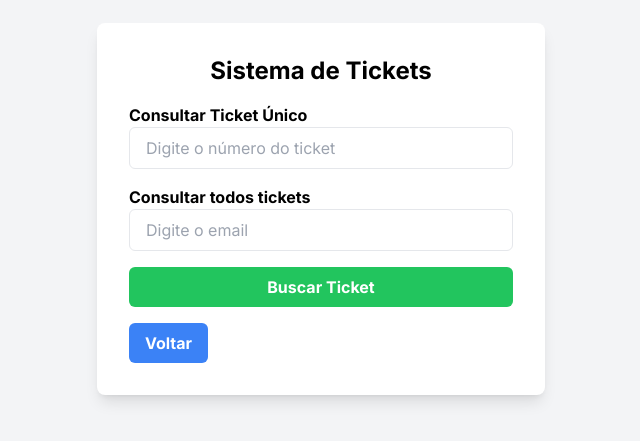
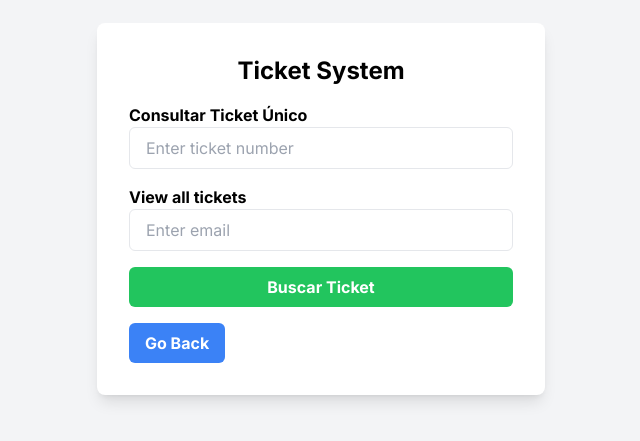
Before and after one commit to RuanDevz/Rifas, a Next.js app: page /consultticket in a window 1280 px wide. Shown: the part 191-632 px from the top of the page, without its empty margins (319-959 px from the left). Built offline with nearby package versions, Linux system fonts and the light colour scheme.

Commit message:
fix> traduce pt_br for EN

```diff
--- a/components/SeartchTicket.tsx
+++ b/components/SeartchTicket.tsx
@@ -12,7 +12,7 @@ export default function SearchTicket() {
 
   const handleSearch = async () => {
     if (!ticketNumber && !email) {
-      alert("Por favor, insira o número do ticket ou o email.");
+      alert("Please enter your ticket number or email.");
       return;
     }
 
@@ -28,7 +28,7 @@ export default function SearchTicket() {
       setError(null);
     } catch (error) {
       console.error("Error fetching ticket info", error);
-      setError("Não foi possível encontrar o ticket. Verifique os dados e tente novamente.");
+      setError("Unable to find ticket. Please check your details and try again.");
       setTicketInfo(null);
     }
   };
@@ -36,24 +36,24 @@ export default function SearchTicket() {
   return (
     <div className="flex flex-col items-center justify-center min-h-screen bg-gray-100 p-4">
       <div className="bg-white p-8 rounded-lg shadow-lg max-w-md w-full">
-        <h1 className="text-2xl font-bold mb-4 text-center">Sistema de Tickets</h1>
+        <h1 className="text-2xl font-bold mb-4 text-center">Ticket System</h1>
         <div className="mb-4">
           <label className="font-bold" htmlFor="Ticket">Consultar Ticket Único</label>
           <input
             type="text"
             id="Ticket"
-            placeholder="Digite o número do ticket"
+            placeholder="Enter ticket number"
             value={ticketNumber}
             onChange={(e) => setTicketNumber(e.target.value)}
             className="px-4 py-2 border rounded-md text-gray-800 w-full"
           />
         </div>
         <div className="mb-4">
-          <label className="font-bold" htmlFor="email">Consultar todos tickets</label>
+          <label className="font-bold" htmlFor="email">View all tickets</label>
           <input
             type="email"
             id="email"
-            placeholder="Digite o email"
+            placeholder="Enter email"
             value={email}
             onChange={(e) => setEmail(e.target.value)}
             className="px-4 py-2 border rounded-md text-gray-800 w-full"
@@ -67,23 +67,22 @@ export default function SearchTicket() {
         </button>
         {ticketInfo && (
           <div className="mt-4 p-4 bg-white text-gray-800 rounded-md shadow-md max-h-80 overflow-y-auto">
-            <h2 className="text-xl font-semibold mb-2">Informações dos Tickets</h2>
+            <h2 className="text-xl font-semibold mb-2">Ticket Information</h2>
             {Array.isArray(ticketInfo) ? (
               ticketInfo.length > 0 ? (
                 ticketInfo.map((ticket, index) => (
                   <div key={index} className="mb-4">
-                    <p><strong>Número do Ticket:</strong> #{ticket.ticket}</p>
+                    <p><strong>Ticket Number:</strong> #{ticket.ticket}</p>
                   </div>
                 ))
               ) : (
-                <p>Nenhum ticket encontrado para este email.</p>
+                <p>No tickets found for this email.</p>
               )
             ) : (
               <div>
-                <p><strong>Nome:</strong> {ticketInfo.name}</p>
+                <p><strong>Name:</strong> {ticketInfo.name}</p>
                 <p><strong>Email:</strong> {ticketInfo.email}</p>
-                <p><strong>Número do Ticket:</strong> #{ticketInfo.ticket}</p>
-                <p><strong>Quantidade:</strong> {ticketInfo.quantity}</p>
+                <p><strong>Ticket Number:</strong> #{ticketInfo.ticket}</p>
               </div>
             )}
           </div>
@@ -98,7 +97,7 @@ export default function SearchTicket() {
             onClick={() => router.back()}
             className="px-4 py-2 bg-blue-500 text-white font-bold rounded-md hover:bg-blue-600"
           >
-            Voltar
+            Go Back
           </button>
         </div>
       </div>
```
